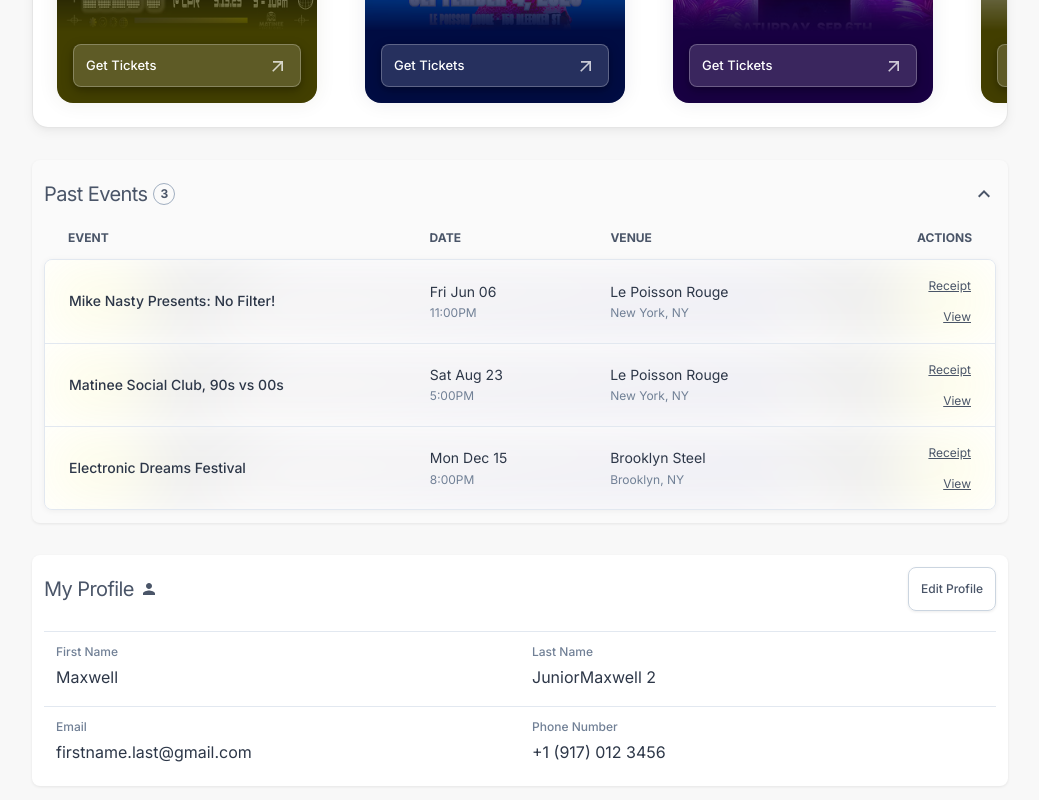
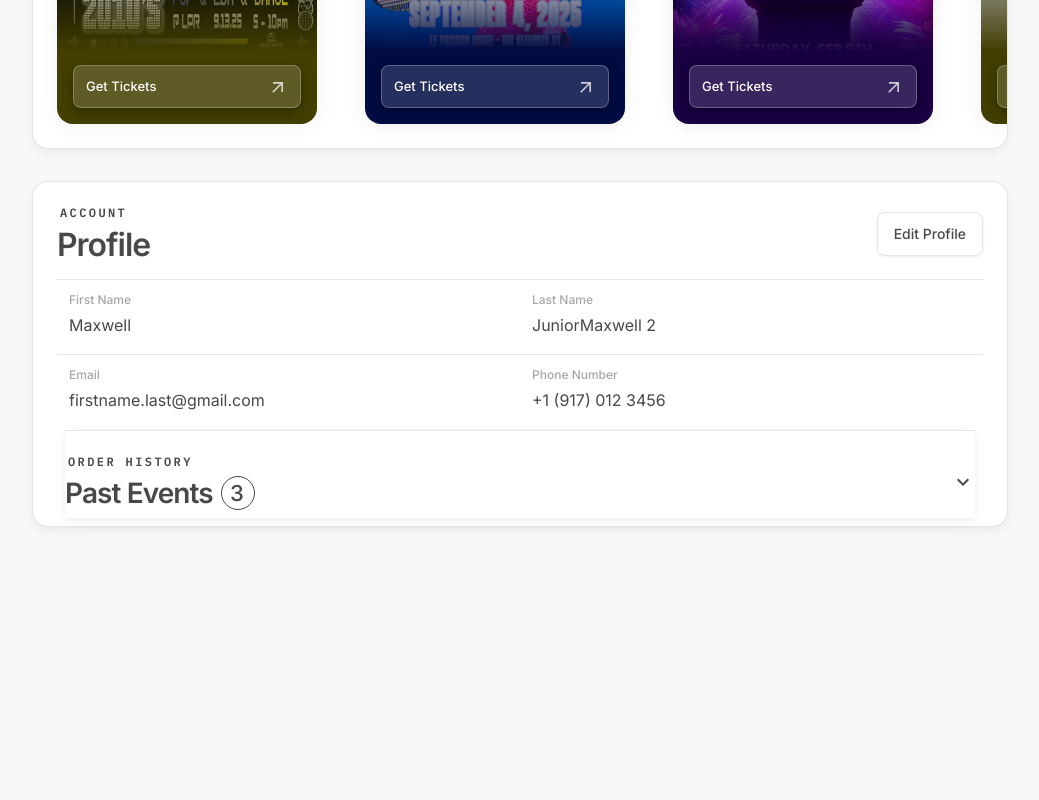
Before and after one commit to moesu01/my-tickets-proto, a React (Create React App) app: page / in a window 1280 px wide. Shown: the part 1758-2558 px from the top of the page, without its empty margins (120-1159 px from the left). After the commit the page ends 2341 px from the top, so only its background shows below. Built offline with nearby package versions, Linux system fonts and the light colour scheme; grey boxes are pictures that could not be loaded.

Commit message:
updated profile section. moved past events into profile section as order history. adjusted past events to include price and ticket type included

```diff
--- a/src/App.tsx
+++ b/src/App.tsx
@@ -6,14 +6,12 @@ import Navbar from './components/Navbar';
 import TicketContainer from './components/TicketContainer';
 import MobileTicketContainer from './components/MobileTicketContainer';
 import WaitlistSection from './components/WaitlistSection';
-import PastEventsSection from './components/PastEventsSection';
 import ProfileSection from './components/ProfileSection';
 import RecommendedEventsContainer from './components/RecommendedEventsContainer';
 import ThemeDataToggle from './components/ThemeDataToggle';
 import { getMockData } from './assets/mock-data';
 
 function App() {
-  const [pastEventsExpanded, setPastEventsExpanded] = useState(true);
   const [isDarkMode, setIsDarkMode] = useState(false);
   const [useMinimalData, setUseMinimalData] = useState(false);
 
@@ -100,19 +98,14 @@ function App() {
         {/* Recommended Events Section */}
         <RecommendedEventsContainer events={mockRecommendedEvents} isDarkMode={isDarkMode} />
 
-        {/* Past Events Section */}
-        <PastEventsSection
-          tickets={pastTickets}
-          expanded={pastEventsExpanded}
-          onToggleExpanded={() => setPastEventsExpanded(!pastEventsExpanded)}
-          onReceipt={handleReceipt}
-          onViewTicket={handleViewTicket}
-        />
-
         {/* Profile Section */}
         <ProfileSection
           profile={mockProfile}
           onUpdate={(updatedProfile: typeof mockProfile) => console.log('Update profile:', updatedProfile)}
+          isDarkMode={isDarkMode}
+          pastTickets={pastTickets}
+          onReceipt={handleReceipt}
+          onViewTicket={handleViewTicket}
         />
       </Container>
 
--- a/src/components/PastEventsSection.tsx
+++ b/src/components/PastEventsSection.tsx
@@ -13,6 +13,8 @@ import {
   KeyboardArrowDown as ExpandMoreIcon,
 } from '@mui/icons-material';
 import { Ticket } from '../types';
+import { COLORS, COLORS_DARK } from '../theme';
+import { transitions } from '../utils/transitions';
 
 interface PastEventsSectionProps {
   tickets: Ticket[];
@@ -20,6 +22,7 @@ interface PastEventsSectionProps {
   onToggleExpanded: () => void;
   onReceipt: (ticketId: string) => void;
   onViewTicket: (ticketId: string) => void;
+  isDarkMode?: boolean;
 }
 
 const PastEventsSection: React.FC<PastEventsSectionProps> = ({
@@ -28,9 +31,13 @@ const PastEventsSection: React.FC<PastEventsSectionProps> = ({
   onToggleExpanded,
   onReceipt,
   onViewTicket,
+  isDarkMode = false,
 }) => {
   const theme = useTheme();
   const isMobile = useMediaQuery(theme.breakpoints.down('md'));
+
+  // Use appropriate color constants based on theme mode
+  const colors = isDarkMode ? COLORS_DARK : COLORS;
 
   const formatDate = (dateString: string, timeString: string) => {
     const date = new Date(dateString);
@@ -62,74 +69,117 @@ const PastEventsSection: React.FC<PastEventsSectionProps> = ({
 
   return (
     <Box id="past-events-section" className="past-events-container" sx={{
-      mb: 4,
-      p: 1.5, // 12px padding
-      backgroundColor: '#fafafa',
-      borderRadius: '8px',
-      boxShadow: '0px 1px 3px 0px rgba(0,0,0,0.08)'
+      mb: 0,
+      mx: 4,
+      borderTop: `1px solid ${colors.borderLight}`,
+      borderRadius: '0px',
+      py: 1,
+      px: { xs: 0, md: 0 },
+      backgroundColor: 'background.paper',
+      display: 'flex',
+      flexDirection: 'column',
+      gap: { xs: 1, md: 1 },
+      position: 'relative',
+      boxShadow: '0px 4px 12px 0px rgba(0,0,0,.05), 0px 2px 4px 0px rgba(0,0,0,0.025)',
     }}>
-      {/* Header - matching Figma design */}
+      {/* Header Section */}
       <Box
+        component="header"
+        id="past-events-header"
         className="past-events-header"
         onClick={onToggleExpanded}
         sx={{
           display: 'flex',
-          alignItems: 'center',
+          alignItems: { xs: 'center', md: 'center' },
+          flexDirection: { xs: 'column', md: 'row' },
           justifyContent: 'space-between',
-          pb: 1,
-          pt: 1,
+          mb: 0,
           px: 0,
-          mb: 0,
+          pt: 2,
+          gap: 2,
           cursor: 'pointer',
           '&:hover': {
             opacity: 0.8
           }
         }}
       >
-        <Box sx={{ display: 'flex', gap: 1.25, alignItems: 'center' }}>
-          <Box sx={{ display: 'flex', gap: 0.75, alignItems: 'center' }}>
-            <Typography variant="h5" sx={{
-              fontSize: '1.25rem',
-              fontWeight: 400,
-              color: '#4a5568',
-              letterSpacing: '-0.6px'
-            }}>
+        <Box
+          sx={{
+            display: 'flex',
+            flexDirection: 'column',
+            alignItems: { xs: 'center', md: 'flex-start' },
+            gap: 1,
+            flex: 1
+          }}
+        >
+          {/* Subhead */}
+          <Typography
+            variant="sectionHeader"
+            component="h1"
+            sx={{
+              color: colors.primaryText,
+              pt: { xs: 0, md: 0 },
+              mb: 0,
+              textAlign: 'left',
+            }}
+          >
+            Order History
+          </Typography>
+
+          {/* Main Headline with Count */}
+          <Box sx={{
+            display: 'flex',
+            alignItems: 'center',
+            gap: 1,
+            flexDirection: { xs: 'column', md: 'row' },
+          }}>
+            <Typography
+              variant="h5"
+              component="h2"
+              sx={{
+                fontWeight: 600,
+                fontSize: '1.75rem',
+                color: colors.primaryText,
+                letterSpacing: '-.0325em',
+                lineHeight: '1.1',
+                textTransform: 'capitalize',
+                textAlign: { xs: 'center', md: 'left' }
+              }}
+            >
               Past Events
             </Typography>
+
+            {/* Event Count Badge */}
             <Box sx={{
-              position: 'relative',
-              borderRadius: '29px',
-              width: '22px',
-              height: '22px'
+              backgroundColor: 'transparent', // Positive green (MUI success.main or similar)
+              color: colors.primaryText,
+              border: `1px solid ${colors.primaryText}`,
+              borderRadius: '100px',
+              display: 'flex',
+              alignItems: 'center',
+              justifyContent: 'center',
+              fontSize: '22px',
+              fontWeight: 500,
+              lineHeight: 1,
+              pr: 1.5,
+              pl: 1.25,
+              py: 1,
+              aspectRatio: '1/1',
+              height: '34px', // Fixed height
+              width: '34px', // Fixed width
             }}>
-              <Box sx={{
-                display: 'flex',
-                alignItems: 'center',
-                justifyContent: 'center',
-                p: 0.5,
-                width: '22px',
-                height: '22px'
-              }}>
-                <Typography variant="body2" sx={{
-                  fontSize: '0.75rem',
-                  fontWeight: 'bold',
-                  color: '#4a5568',
-                  lineHeight: 1
-                }}>
-                  {tickets.length}
-                </Typography>
-              </Box>
-              <Box sx={{
-                position: 'absolute',
-                inset: 0,
-                border: '1px solid #a0aec0',
-                borderRadius: '29px',
-                pointerEvents: 'none'
-              }} />
+              {tickets.length}
             </Box>
           </Box>
         </Box>
-        {expanded ? <ExpandLessIcon sx={{ color: '#4a5568' }} /> : <ExpandMoreIcon sx={{ color: '#4a5568' }} />}
+
+        {/* Expand/Collapse Button */}
+        <Box sx={{
+          display: 'flex',
+          alignItems: 'center',
+        }}>
+          {expanded ? <ExpandLessIcon sx={{ color: colors.primaryText }} /> : <ExpandMoreIcon sx={{ color: colors.primaryText }} />}
+        </Box>
       </Box>
 
       <Collapse
@@ -157,26 +207,26 @@ const PastEventsSection: React.FC<PastEventsSectionProps> = ({
           mb: 0,
           width: '100%'
         }}>
-          <Typography variant="body2" sx={{ fontWeight: 'bold', fontSize: '0.75rem', color: '#4a5568' }}>
+          <Typography variant="body2" sx={{ fontFamily: "'IBM Plex Mono', sans-serif", fontWeight: '500', letterSpacing: '0.05em', lineHeight: '1.2', fontSize: '0.875rem', color: colors.primaryText, }}>
             EVENT
           </Typography>
-          <Typography variant="body2" sx={{ fontWeight: 'bold', fontSize: '0.75rem', color: '#4a5568' }}>
+          <Typography variant="body2" sx={{ fontFamily: "'IBM Plex Mono', sans-serif", fontWeight: '500', letterSpacing: '0.05em', fontSize: '0.75rem', color: colors.primaryText }}>
             DATE
           </Typography>
-          <Typography variant="body2" sx={{ fontWeight: 'bold', fontSize: '0.75rem', color: '#4a5568' }}>
+          <Typography variant="body2" sx={{ fontFamily: "'IBM Plex Mono', sans-serif", fontWeight: '500', letterSpacing: '0.05em', fontSize: '0.75rem', color: colors.primaryText }}>
             VENUE
           </Typography>
-          <Typography variant="body2" sx={{ fontWeight: 'bold', fontSize: '0.75rem', color: '#4a5568', textAlign: 'right' }}>
-            ACTIONS
+          <Typography variant="body2" sx={{ fontFamily: "'IBM Plex Mono', sans-serif", fontWeight: '500', letterSpacing: '0.05em', fontSize: '0.75rem', color: colors.primaryText, textAlign: 'right' }}>
+            TICKET
           </Typography>
         </Box>
 
         {/* Table Container - matching Figma design */}
         <Box id="past-events-table" className="past-events-table-container" sx={{
-          backgroundColor: '#fafafa',
+          backgroundColor: 'background.paper',
           borderRadius: '8px',
           overflow: 'hidden',
-          border: '1px solid #e2e8f0',
+          border: `1px solid ${colors.borderLight}`,
           boxShadow: '0px 1px 6px 0px rgba(0,0,0,0.05)'
         }}>
           {tickets.map((ticket, index) => {
@@ -187,9 +237,9 @@ const PastEventsSection: React.FC<PastEventsSectionProps> = ({
               <Box
                 key={ticket.id}
                 sx={{
-                  backgroundColor: 'white',
-                  borderBottom: index < tickets.length - 1 ? '1px solid #e2e8f0' : 'none',
-                  '&:hover': { backgroundColor: '#f8f9fa' }
+                  backgroundColor: 'background.paper',
+                  borderBottom: index < tickets.length - 1 ? `1px solid ${colors.borderLight}` : 'none',
+                  '&:hover': { backgroundColor: 'rgba(0,0,0,0.04)' }
                 }}
               >
                 <Box sx={{
@@ -220,7 +270,7 @@ const PastEventsSection: React.FC<PastEventsSectionProps> = ({
                   />
                   {/* Event Name & Status */}
                   <Box sx={{ display: 'flex', flexDirection: 'column', gap: 0.5, position: 'relative', zIndex: 1 }}>
-                    <Typography variant="body2" sx={{ fontSize: '0.875rem', lineHeight: '1.3', fontWeight: 500, color: '#2d3748' }}>
+                    <Typography variant="body2" sx={{ fontSize: '0.875rem', lineHeight: '1.3', fontWeight: 500, color: colors.primaryText }}>
                       {ticket.eventName}
                     </Typography>
                     {statusBadge && (
@@ -245,58 +295,32 @@ const PastEventsSection: React.FC<PastEventsSectionProps> = ({
 
                   {/* Date */}
                   <Box sx={{ position: 'relative', zIndex: 1 }}>
-                    <Typography variant="body2" sx={{ fontSize: '0.875rem', color: '#2d3748' }}>
+                    <Typography variant="body2" sx={{ fontSize: '0.875rem', color: colors.primaryText }}>
                       {formattedDateTime.date}
                     </Typography>
-                    <Typography variant="body2" sx={{ fontSize: '0.75rem', color: '#718096' }}>
+                    <Typography variant="body2" sx={{ fontSize: '0.75rem', color: colors.iconColor }}>
                       {formattedDateTime.time}
                     </Typography>
                   </Box>
 
                   {/* Venue */}
                   <Box sx={{ position: 'relative', zIndex: 1 }}>
-                    <Typography variant="body2" sx={{ fontSize: '0.875rem', color: '#2d3748' }}>
+                    <Typography variant="body2" sx={{ fontSize: '0.875rem', color: colors.primaryText }}>
                       {ticket.venue}
                     </Typography>
-                    <Typography variant="body2" sx={{ fontSize: '0.75rem', color: '#718096' }}>
+                    <Typography variant="body2" sx={{ fontSize: '0.75rem', color: colors.iconColor }}>
                       {ticket.location}
                     </Typography>
                   </Box>
 
-                  {/* Actions */}
+                  {/* Ticket Info */}
                   <Box sx={{ textAlign: 'right', position: 'relative', zIndex: 1 }}>
-                    <Box sx={{ display: 'flex', flexDirection: 'column', gap: 1.5, alignItems: 'flex-end' }}>
-                      <Link
-                        component="button"
-                        onClick={(e) => { e.preventDefault(); onReceipt(ticket.ticketId); }}
-                        sx={{
-                          fontSize: '0.75rem',
-                          color: '#4a5568',
-                          textDecoration: 'underline',
-                          textTransform: 'none',
-                          '&:hover': {
-                            textDecoration: 'underline',
-                          }
-                        }}
-                      >
-                        Receipt
-                      </Link>
-                      <Link
-                        component="button"
-                        onClick={(e) => { e.preventDefault(); onViewTicket(ticket.ticketId); }}
-                        sx={{
-                          fontSize: '0.75rem',
-                          color: '#4a5568',
-                          textDecoration: 'underline',
-                          textTransform: 'none',
-                          '&:hover': {
-                            textDecoration: 'underline',
-                          }
-                        }}
-                      >
-                        View
-                      </Link>
-                    </Box>
+                    <Typography variant="body2" sx={{ fontSize: '0.875rem', color: colors.primaryText }}>
+                      {ticket.ticketType}
+                    </Typography>
+                    <Typography variant="body2" sx={{ fontSize: '0.75rem', color: 'white' }}>
+                      {ticket.totalPrice || 'N/A'}
+                    </Typography>
                   </Box>
                 </Box>
               </Box>
--- a/src/components/ProfileSection.tsx
+++ b/src/components/ProfileSection.tsx
@@ -9,19 +9,34 @@ import {
 import {
   Person as PersonIcon,
 } from '@mui/icons-material';
-import { Profile } from '../types';
+import { Profile, Ticket } from '../types';
+import { COLORS, COLORS_DARK } from '../theme';
+import { transitions } from '../utils/transitions';
+import PastEventsSection from './PastEventsSection';
 
 interface ProfileSectionProps {
   profile: Profile;
   onUpdate: (updatedProfile: Profile) => void;
+  isDarkMode?: boolean;
+  pastTickets?: Ticket[];
+  onReceipt?: (ticketId: string) => void;
+  onViewTicket?: (ticketId: string) => void;
 }
 
 const ProfileSection: React.FC<ProfileSectionProps> = ({
   profile,
   onUpdate,
+  isDarkMode = false,
+  pastTickets = [],
+  onReceipt = () => {},
+  onViewTicket = () => {},
 }) => {
   const [isEditing, setIsEditing] = useState(false);
   const [editedProfile, setEditedProfile] = useState(profile);
+  const [orderHistoryExpanded, setOrderHistoryExpanded] = useState(false);
+
+  // Use appropriate color constants based on theme mode
+  const colors = isDarkMode ? COLORS_DARK : COLORS;
 
   const handleEdit = () => {
     setIsEditing(true);
@@ -71,12 +86,16 @@ const ProfileSection: React.FC<ProfileSectionProps> = ({
       className="profile-section"
       sx={{
         mb: 4,
-        backgroundColor: 'white',
-        borderRadius: '8px',
-        boxShadow: '0px 1px 3px 0px rgba(0,0,0,0.08)',
-        overflow: 'hidden',
-        py: 1.5, // 12px vertical padding
-        px: 0
+        border: `1px solid ${colors.borderLight}`,
+        borderRadius: '16px',
+        py: 1,
+        px: { xs: 0, md: 0 },
+        backgroundColor: 'background.paper',
+        display: 'flex',
+        flexDirection: 'column',
+        gap: { xs: 1, md: 1 },
+        position: 'relative',
+        boxShadow: '0px 4px 12px 0px rgba(0,0,0,.05), 0px 2px 4px 0px rgba(0,0,0,0.025)',
       }}
       aria-labelledby="profile-heading"
       role="region"
@@ -89,32 +108,55 @@ const ProfileSection: React.FC<ProfileSectionProps> = ({
           className="profile-header"
           sx={{
             display: 'flex',
-            alignItems: 'center',
+            alignItems: { xs: 'center', md: 'center' },
+            flexDirection: { xs: 'column', md: 'row' },
             justifyContent: 'space-between',
-            pb: 1.5, // 12px bottom padding
-            pt: 0,
-            px: 1.5, // 12px horizontal padding
             mb: 0,
-            cursor: 'default'
+            px: 3,
+            pt: 2,
+            gap: 2,
           }}
         >
-          <Box sx={{ display: 'flex', gap: 1.25, alignItems: 'center' }}>
-            <Box sx={{ display: 'flex', gap: 0.75, alignItems: 'center' }}>
-              <Typography variant="h5" sx={{
-                fontSize: '1.25rem',
-                fontWeight: 400,
-                color: '#4a5568',
-                letterSpacing: '-0.6px'
-              }}>
-                My Profile
-              </Typography>
-              <PersonIcon
-                id="profile-icon"
-                className="profile-icon"
-                sx={{ color: '#4a5568', fontSize: '18px' }}
-                aria-hidden="true"
-              />
-            </Box>
+          <Box
+            sx={{
+              display: 'flex',
+              flexDirection: 'column',
+              alignItems: { xs: 'center', md: 'flex-start' },
+              gap: 1,
+              flex: 1
+            }}
+          >
+            {/* Subhead */}
+            <Typography
+              variant="sectionHeader"
+              component="h1"
+              sx={{
+                color: colors.primaryText,
+                pt: { xs: 0, md: 0 },
+                mb: 0,
+                textAlign: 'left',
+                ...transitions.A(true),
+              }}
+            >
+              Account
+            </Typography>
+
+            {/* Main Headline */}
+            <Typography
+              variant="h5"
+              component="h2"
+              sx={{
+                fontWeight: 600,
+                fontSize: '32px',
+                color: colors.primaryText,
+                letterSpacing: '-.0325em',
+                lineHeight: '1.1',
+                textTransform: 'capitalize',
+                textAlign: { xs: 'center', md: 'left' }
+              }}
+            >
+              Profile
+            </Typography>
           </Box>
 
           {!isEditing ? (
@@ -125,18 +167,19 @@ const ProfileSection: React.FC<ProfileSectionProps> = ({
               onClick={handleEdit}
               aria-label="Edit profile information"
               sx={{
-                height: '30px',
-                px: 1.5,
-                py: 1.25,
+                height: '40px',
+                px: 2,
+                py: 1.5,
                 borderRadius: '8px',
-                borderColor: '#cbd5e0',
-                color: '#4a5568',
-                fontSize: '12px',
+                borderColor: colors.borderLight,
+                color: colors.primaryText,
+                fontSize: '14px',
                 fontWeight: 500,
                 textTransform: 'none',
                 boxShadow: '0px 1px 3px 0px rgba(0,0,0,0.08)',
+                ...transitions.A(true),
                 '&:hover': {
-                  borderColor: '#a0aec0',
+                  borderColor: colors.borderLight,
                   backgroundColor: 'rgba(0,0,0,0.04)',
                 },
               }}
@@ -148,7 +191,11 @@ const ProfileSection: React.FC<ProfileSectionProps> = ({
               id="profile-action-buttons"
               className="profile-action-buttons"
               component="div"
-              sx={{ display: 'flex', gap: 1 }}
+              sx={{
+                display: 'flex',
+                gap: 1,
+                ...transitions.A(true),
+              }}
               role="group"
               aria-label="Profile editing actions"
             >
@@ -159,17 +206,17 @@ const ProfileSection: React.FC<ProfileSectionProps> = ({
                 onClick={handleCancel}
                 aria-label="Cancel editing profile"
                 sx={{
-                  height: '30px',
-                  px: 1.5,
-                  py: 1.25,
+                  height: '40px',
+                  px: 2,
+                  py: 1.5,
                   borderRadius: '8px',
-                  borderColor: '#cbd5e0',
-                  color: '#4a5568',
-                  fontSize: '12px',
+                  borderColor: colors.borderLight,
+                  color: colors.primaryText,
+                  fontSize: '14px',
                   fontWeight: 500,
                   textTransform: 'none',
                   '&:hover': {
-                    borderColor: '#a0aec0',
+                    borderColor: colors.borderLight,
                     backgroundColor: 'rgba(0,0,0,0.04)',
                   },
                 }}
@@ -184,12 +231,12 @@ const ProfileSection: React.FC<ProfileSectionProps> = ({
                 disabled={!isFormValid()}
                 aria-label="Save profile changes"
                 sx={{
-                  height: '30px',
-                  px: 1.5,
-                  py: 1.25,
+                  height: '40px',
+                  px: 2,
+                  py: 1.5,
                   borderRadius: '8px',
                   backgroundColor: '#000000',
-                  fontSize: '12px',
+                  fontSize: '14px',
                   fontWeight: 500,
                   textTransform: 'none',
                   '&:hover': {
@@ -212,7 +259,7 @@ const ProfileSection: React.FC<ProfileSectionProps> = ({
           component="main"
           id="profile-fields-section"
           className="profile-fields-section"
-          sx={{ px: 1.5, py: 0 }} // 12px horizontal padding
+          sx={{ px: 3, py: 0 }} // Match header padding
           role="main"
           aria-label="Profile information fields"
         >
@@ -227,7 +274,7 @@ const ProfileSection: React.FC<ProfileSectionProps> = ({
             <Divider
               id="name-fields-divider"
               className="name-fields-divider"
-              sx={{ mb: 1.5, borderColor: '#e2e8f0' }}
+              sx={{ mb: 1.5, borderColor: colors.borderLight }}
               role="separator"
               aria-hidden="true"
             />
@@ -255,7 +302,7 @@ const ProfileSection: React.FC<ProfileSectionProps> = ({
                 sx={{
                   fontSize: '12px',
                   fontWeight: 500,
-                  color: '#718096',
+                  color: colors.iconColor,
                   lineHeight: '1.25',
                   flex: 1
                 }}
@@ -271,7 +318,7 @@ const ProfileSection: React.FC<ProfileSectionProps> = ({
                 sx={{
                   fontSize: '12px',
                   fontWeight: 500,
-                  color: '#718096',
+                  color: colors.iconColor,
                   lineHeight: '1.25',
                   flex: 1
                 }}
@@ -334,7 +381,7 @@ const ProfileSection: React.FC<ProfileSectionProps> = ({
                     sx={{
                       fontSize: '16px',
                       fontWeight: 400,
-                      color: '#2d3748',
+                      color: colors.primaryText,
                       lineHeight: '24px'
                     }}
                   >
@@ -383,7 +430,7 @@ const ProfileSection: React.FC<ProfileSectionProps> = ({
                     sx={{
                       fontSize: '16px',
                       fontWeight: 400,
-                      color: '#2d3748',
+                      color: colors.primaryText,
                       lineHeight: '24px'
                     }}
                   >
@@ -405,7 +452,7 @@ const ProfileSection: React.FC<ProfileSectionProps> = ({
             <Divider
               id="contact-fields-divider"
               className="contact-fields-divider"
-              sx={{ mb: 1.5, borderColor: '#e2e8f0' }}
+              sx={{ mb: 1.5, borderColor: colors.borderLight }}
               role="separator"
               aria-hidden="true"
             />
@@ -433,7 +480,7 @@ const ProfileSection: React.FC<ProfileSectionProps> = ({
                 sx={{
                   fontSize: '12px',
                   fontWeight: 500,
-                  color: '#718096',
+                  color: colors.iconColor,
                   lineHeight: '1.25',
                   flex: 1
                 }}
@@ -449,7 +496,7 @@ const ProfileSection: React.FC<ProfileSectionProps> = ({
                 sx={{
                   fontSize: '12px',
                   fontWeight: 500,
-                  color: '#718096',
+                  color: colors.iconColor,
                   lineHeight: '1.25',
                   flex: 1
                 }}
@@ -513,7 +560,7 @@ const ProfileSection: React.FC<ProfileSectionProps> = ({
                     sx={{
                       fontSize: '16px',
                       fontWeight: 400,
-                      color: '#2d3748',
+                      color: colors.primaryText,
                       lineHeight: '24px'
                     }}
                   >
@@ -563,7 +610,7 @@ const ProfileSection: React.FC<ProfileSectionProps> = ({
                     sx={{
                       fontSize: '16px',
                       fontWeight: 400,
-                      color: '#2d3748',
+                      color: colors.primaryText,
                       lineHeight: '24px'
                     }}
                   >
@@ -574,6 +621,18 @@ const ProfileSection: React.FC<ProfileSectionProps> = ({
             </Box>
           </Box>
         </Box>
+
+        {/* Order History Section */}
+        {pastTickets.length > 0 && (
+          <PastEventsSection
+            tickets={pastTickets}
+            expanded={orderHistoryExpanded}
+            onToggleExpanded={() => setOrderHistoryExpanded(!orderHistoryExpanded)}
+            onReceipt={onReceipt}
+            onViewTicket={onViewTicket}
+            isDarkMode={isDarkMode}
+          />
+        )}
     </Box>
   );
 };
--- a/src/types/index.ts
+++ b/src/types/index.ts
@@ -15,6 +15,7 @@ export interface Ticket {
   eventImage: string;
   theme: string;
   status: 'upcoming' | 'past' | 'cancelled' | 'refunded' | 'transferred' | 'waitlisted';
+  totalPrice?: string;
 }
 
 export interface WaitlistItem {
```
Also changed, not shown: src/assets/mock-data/index.ts (+6 -3 lines), src/components/TicketCard.tsx (+57 -7 lines).
